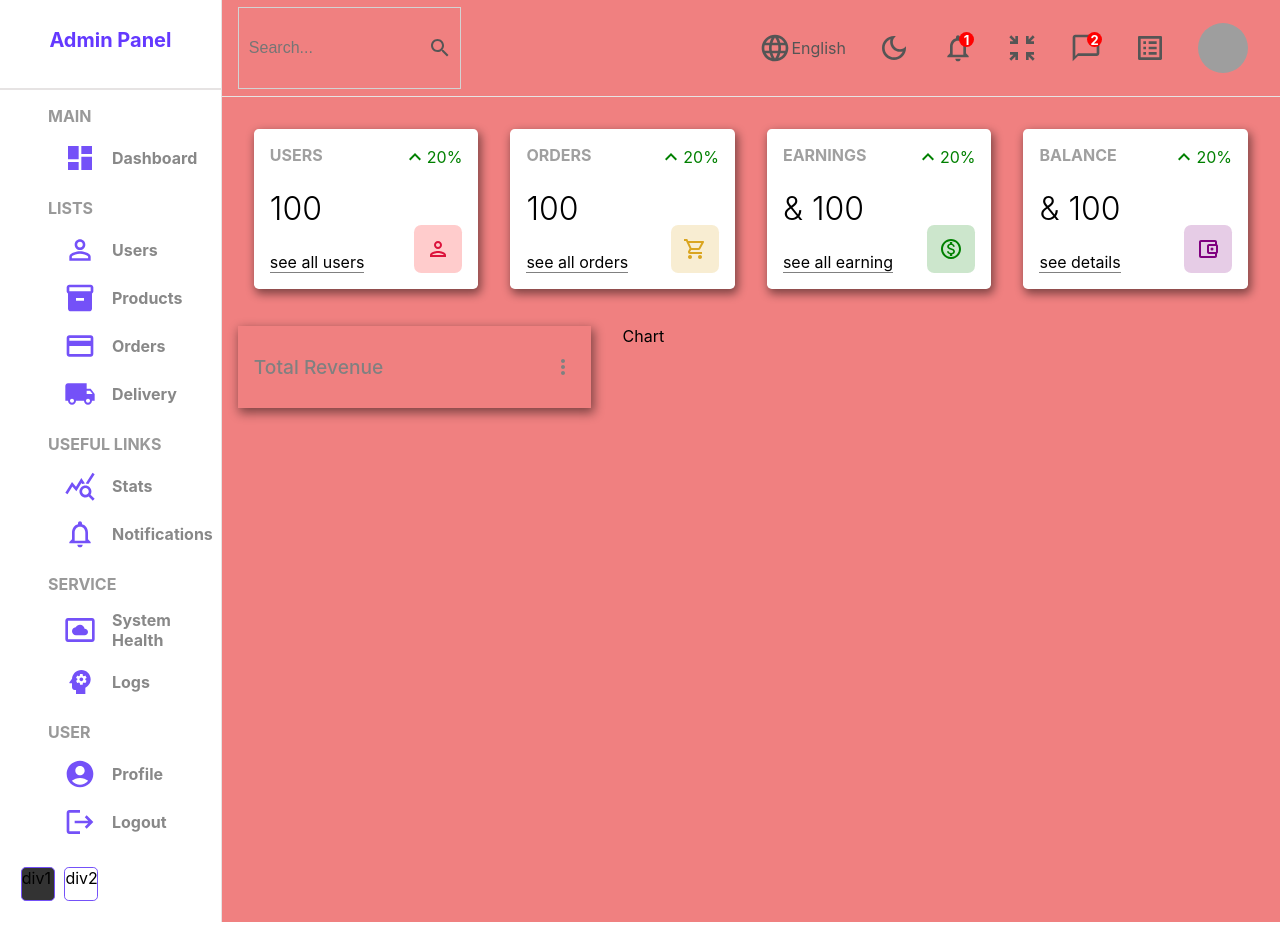
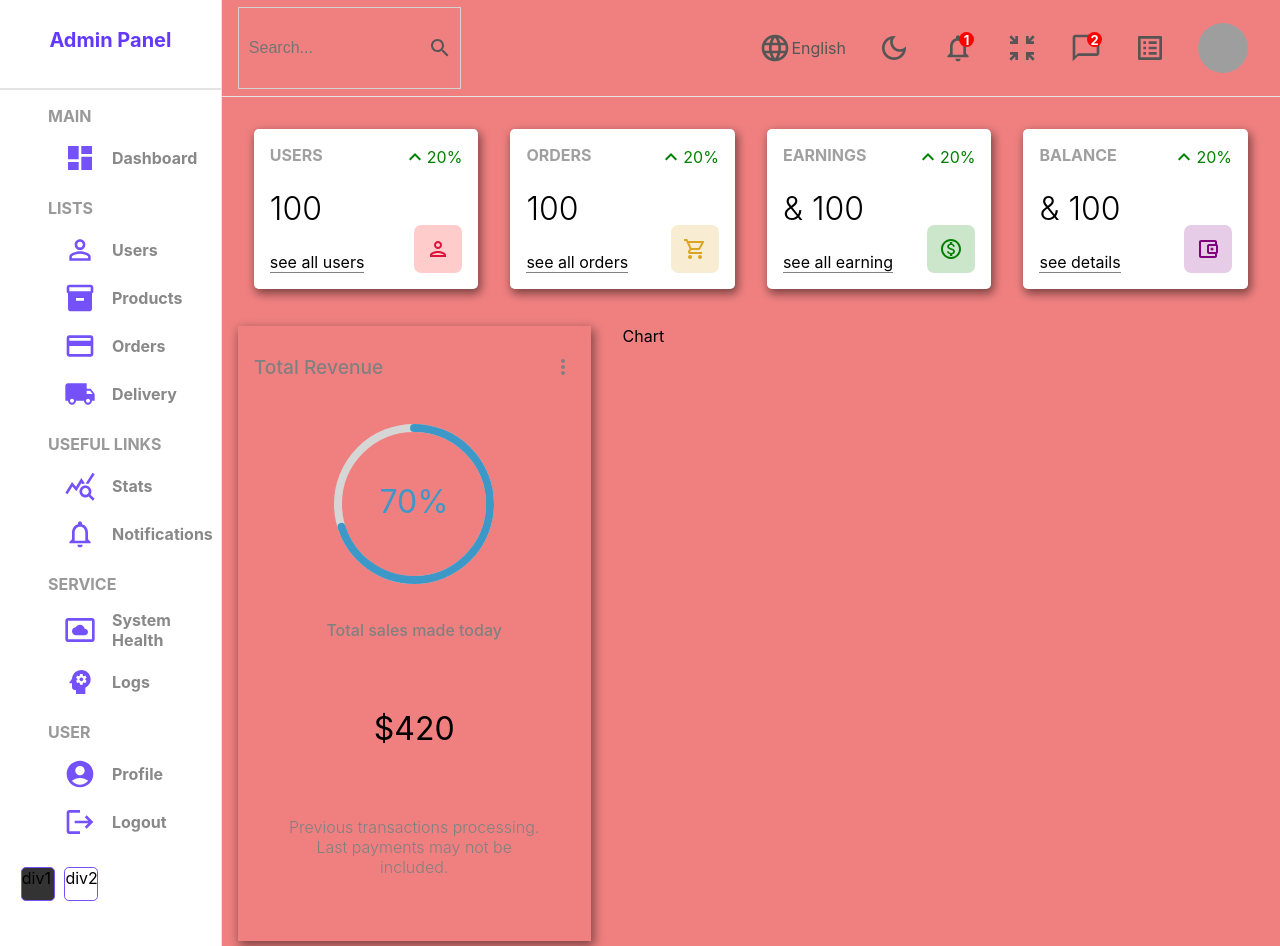
Before and after one commit to KristinaChausheva/react-admin-panel, a React (Create React App) app: page / in a window 1280 px wide. Before the commit the page ends 922 px from the top, so only its background shows below. Built offline with nearby package versions, Linux system fonts and the light colour scheme; grey boxes are pictures that could not be loaded.

Commit message:
styling featured component

```diff
--- a/src/components/featured/Featured.jsx
+++ b/src/components/featured/Featured.jsx
@@ -1,5 +1,7 @@
 import "./featured.scss"
 import MoreVertOutlinedIcon from "@mui/icons-material/MoreVertOutlined"
+import { CircularProgressbar } from "react-circular-progressbar"
+import "react-circular-progressbar/dist/styles.css"
 
 function Featured() {
   return (
@@ -8,6 +10,16 @@ function Featured() {
         <h1 className="title">Total Revenue</h1>
         <MoreVertOutlinedIcon />
       </div>
+      <div className="bottom">
+        <div className="featuredChart">
+          <CircularProgressbar value={70} text={"70%"} strokeWidth={5} />
+        </div>
+        <p className="title">Total sales made today</p>
+        <p className="amout">$420</p>
+        <p className="desc">
+          Previous transactions processing. Last payments may not be included.
+        </p>
+      </div>
     </div>
   )
 }
--- a/src/components/featured/featured.scss
+++ b/src/components/featured/featured.scss
@@ -15,4 +15,34 @@
       font-weight: 500;
     }
   }
+
+  .bottom {
+    padding: 2em;
+    display: flex;
+    flex-direction: column;
+    align-items: center;
+    justify-content: center;
+    gap: 1.3em;
+
+    .featuredChart {
+      width: 10em;
+      height: 10em;
+    }
+
+    .title {
+      font-weight: 500;
+      color: gray;
+    }
+
+    .amout {
+      font-size: 2em;
+    }
+
+    .desc {
+      font-weight: 300;
+      font-style: 1em;
+      color: gray;
+      text-align: center;
+    }
+  }
 }
```
